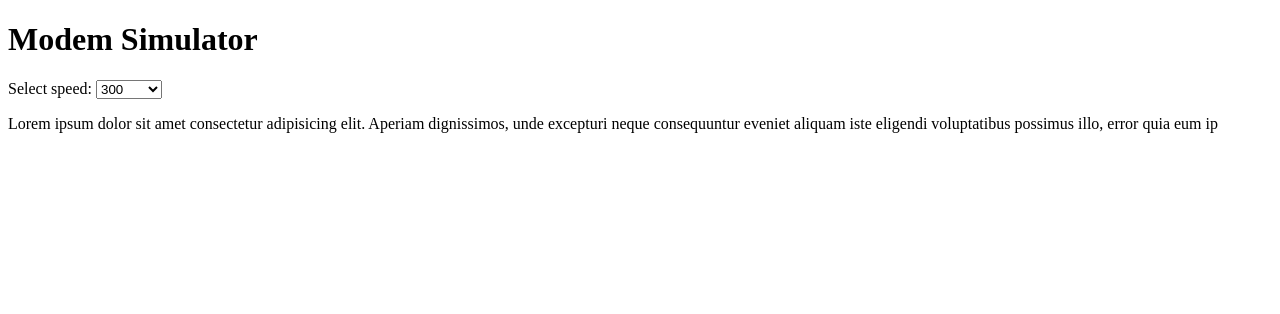
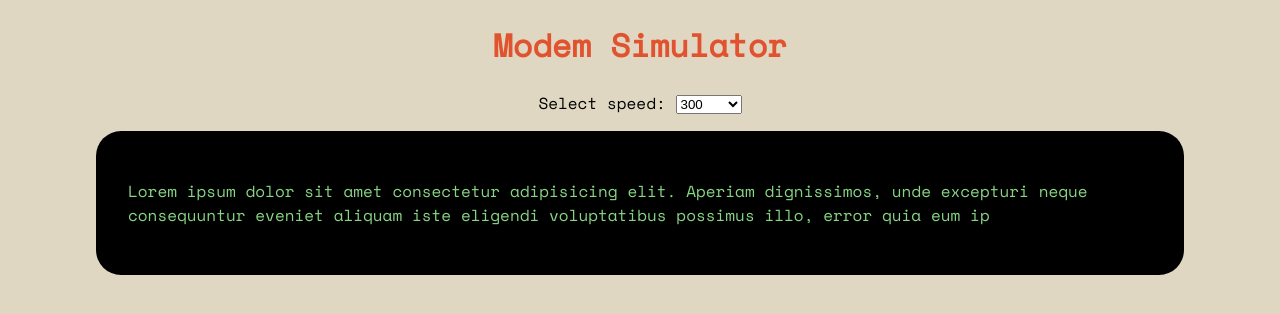
Before and after one commit to jallend1/modemSimulator, a plain HTML site: page index.html in a window 1280 px wide. Drawn offline with nearby package versions, Linux system fonts and the light colour scheme.

Commit message:
Adds some spicy colors

```diff
--- a/index.html
+++ b/index.html
@@ -4,13 +4,18 @@
     <meta charset="UTF-8" />
     <meta http-equiv="X-UA-Compatible" content="IE=edge" />
     <meta name="viewport" content="width=device-width, initial-scale=1.0" />
+    <link rel="stylesheet" href="style.css" />
     <title>ModemSim</title>
+    <link rel="preconnect" href="https://fonts.googleapis.com" />
+    <link rel="preconnect" href="https://fonts.gstatic.com" crossorigin />
+    <link
+      href="https://fonts.googleapis.com/css2?family=Space+Mono&display=swap"
+      rel="stylesheet"
+    />
   </head>
   <body>
     <header>
       <h1>Modem Simulator</h1>
-    </header>
-    <main>
       <form id="speedSelector">
         <label for="speed">Select speed:</label>
         <select name="speed" id="speed">
@@ -27,6 +32,8 @@
           <option value="115200">115200</option>
         </select>
       </form>
+    </header>
+    <main>
       <p id="insertedText"></p>
     </main>
     <script src="sampleText.js"></script>
--- /dev/null
+++ b/style.css
@@ -0,0 +1,30 @@
+body {
+  display: flex;
+  flex-direction: column;
+  justify-content: center;
+  background-color: #dfd7c2;
+  font-family: "Space Mono", monospace;
+  margin: 0;
+  padding: 0;
+}
+
+header {
+  text-align: center;
+}
+
+h1 {
+  color: #e1532f;
+}
+
+main {
+  width: 80%;
+  margin: 1rem auto;
+  background-color: #000;
+  border-radius: 25px;
+  padding: 2rem;
+  color: #87d684;
+}
+
+p {
+  line-height: 1.5rem;
+}
```
